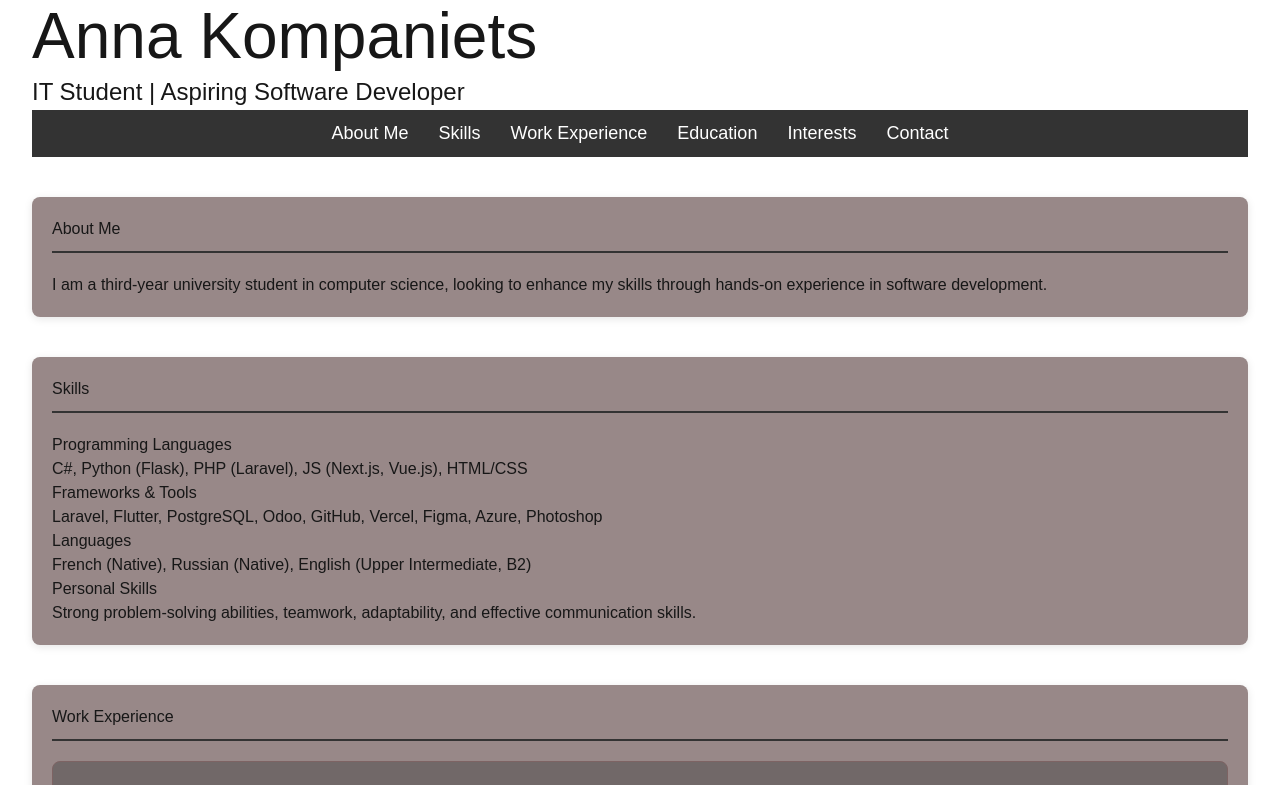
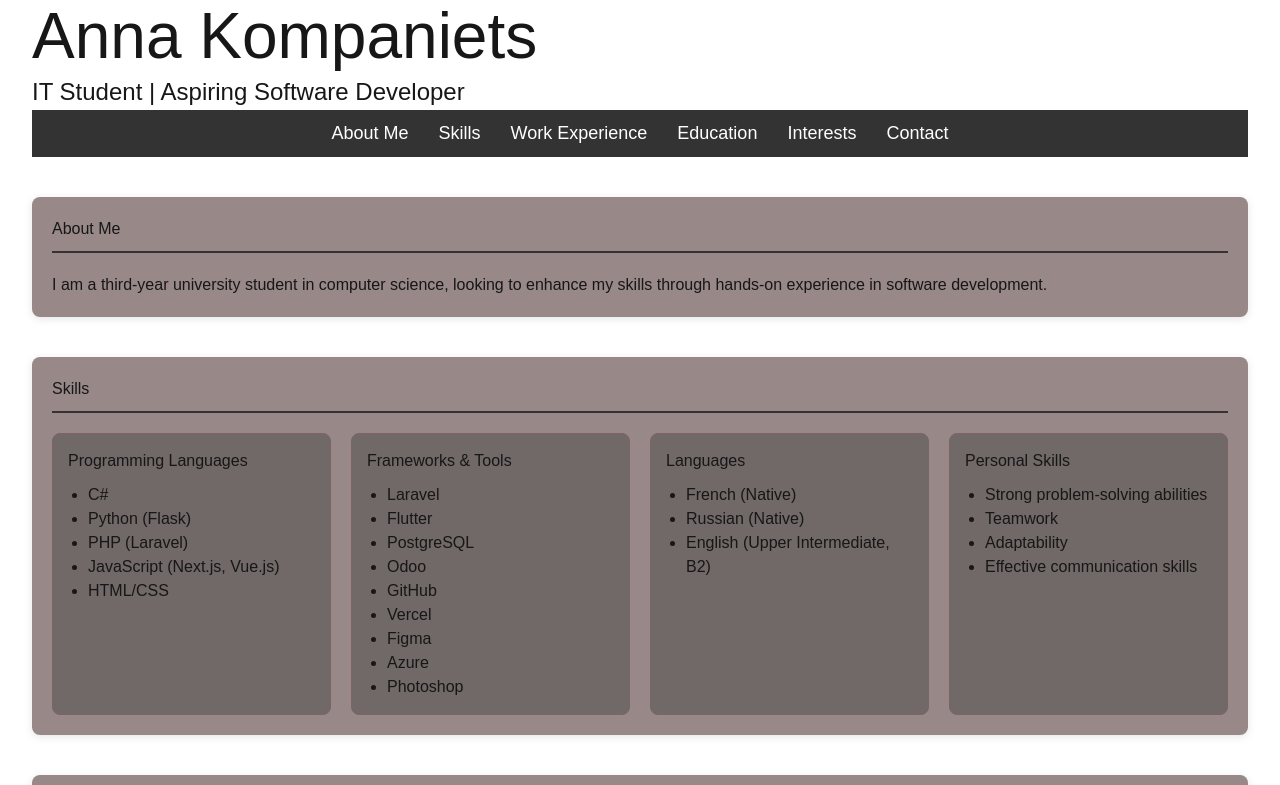
Before and after one commit to AnnKomp/my-portfolio, a Next.js app: page / in a window 1280 px wide. Shown: the top 785 px of the page. Built offline with nearby package versions, Linux system fonts and the light colour scheme.

Commit message:
skills plus distinct

```diff
--- a/app/page.tsx
+++ b/app/page.tsx
@@ -38,28 +38,54 @@ const Page = () => {
             {/* Programming Languages */}
             <div className={styles.skill}>
               <h3>Programming Languages</h3>
-              <p>C#, Python (Flask), PHP (Laravel), JS (Next.js, Vue.js), HTML/CSS</p>
+              <ul>
+                <li>C#</li>
+                <li>Python (Flask)</li>
+                <li>PHP (Laravel)</li>
+                <li>JavaScript (Next.js, Vue.js)</li>
+                <li>HTML/CSS</li>
+              </ul>
             </div>
 
             {/* Frameworks & Tools */}
             <div className={styles.skill}>
               <h3>Frameworks & Tools</h3>
-              <p>Laravel, Flutter, PostgreSQL, Odoo, GitHub, Vercel, Figma, Azure, Photoshop</p>
+              <ul>
+                <li>Laravel</li>
+                <li>Flutter</li>
+                <li>PostgreSQL</li>
+                <li>Odoo</li>
+                <li>GitHub</li>
+                <li>Vercel</li>
+                <li>Figma</li>
+                <li>Azure</li>
+                <li>Photoshop</li>
+              </ul>
             </div>
 
             {/* Languages */}
             <div className={styles.skill}>
               <h3>Languages</h3>
-              <p>French (Native), Russian (Native), English (Upper Intermediate, B2)</p>
+              <ul>
+                <li>French (Native)</li>
+                <li>Russian (Native)</li>
+                <li>English (Upper Intermediate, B2)</li>
+              </ul>
             </div>
 
             {/* Personal Skills */}
             <div className={styles.skill}>
               <h3>Personal Skills</h3>
-              <p>Strong problem-solving abilities, teamwork, adaptability, and effective communication skills.</p>
+              <ul>
+                <li>Strong problem-solving abilities</li>
+                <li>Teamwork</li>
+                <li>Adaptability</li>
+                <li>Effective communication skills</li>
+              </ul>
             </div>
           </div>
         </section>
+
 
         <section id="experience" className={styles.section}>
           <h2 className={styles.h2}>Work Experience</h2>
--- a/styles/Home.module.css
+++ b/styles/Home.module.css
@@ -104,6 +104,29 @@
   box-shadow: 0 2px 8px rgba(0, 0, 0, 0.1); /* Légère ombre pour profondeur */
 }
 
+.skillsContainer {
+  display: grid;
+  grid-template-columns: repeat(auto-fit, minmax(250px, 1fr)); /* Disposition en grille */
+  gap: 20px; /* Espace entre les éléments */
+}
+
+.skill {
+  padding: 15px;
+  border: 1px solid #7d6363;
+  border-radius: 8px;
+  background-color: #716868;
+}
+
+.skill h3 {
+  margin-bottom: 10px;
+}
+
+.skill ul {
+  list-style-type: disc;
+  padding-left: 20px;
+}
+
+
 .educationItem {
   margin-bottom: 20px; /* Espace entre les éléments d'éducation */
   padding: 10px; /* Ajoute du remplissage intérieur */
```
